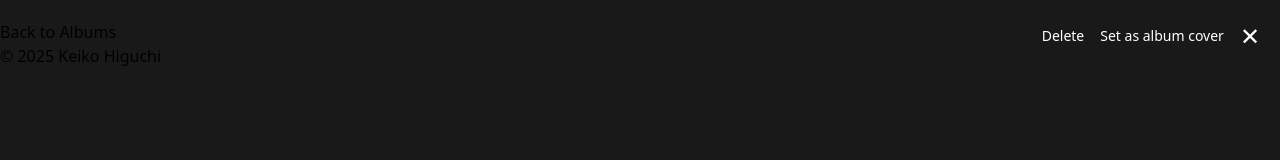
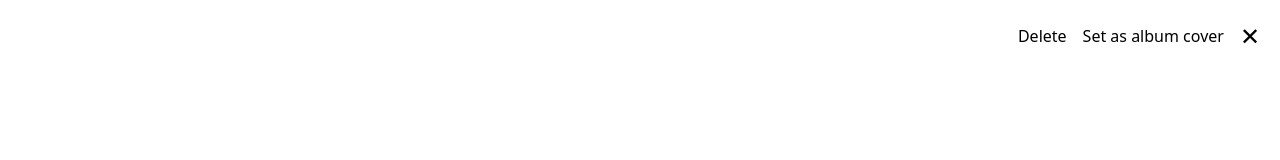
Before and after one commit to kkoisland/photo-showcase, a React (Vite) app: page /photos/p1 in a window 1280 px wide. Shown: the top 160 px of the page. Built offline with nearby package versions, Linux system fonts and the light colour scheme.

Commit message:
feat: refine UI for PhotoGrid and PhotoModal

```diff
--- a/src/PhotoGrid.tsx
+++ b/src/PhotoGrid.tsx
@@ -31,7 +31,7 @@ const PhotoGrid = () => {
 				{album ? album?.title : "Photos in Album"}
 			</h1>
 			{album?.sharedUrl && (
-				<div className="mb-2">
+				<div className="mb-4">
 					<span>Shared Link: </span>
 					<button
 						type="button"
--- a/src/PhotoModal.tsx
+++ b/src/PhotoModal.tsx
@@ -55,8 +55,8 @@ const PhotoModal = () => {
 	};
 
 	return (
-		<div className="fixed inset-0 bg-black/90 flex items-center justify-center z-50">
-			<div className="absolute top-5 right-5 flex items-center gap-4 text-white text-sm">
+		<div className="fixed inset-0 bg-white dark:bg-black/90 flex items-center justify-center z-50">
+			<div className="absolute top-5 right-5 flex items-center gap-4 text-black dark:text-white">
 				<span>
 					<button type="button" onClick={handleDelete}>
 						Delete
```
Also changed, not shown: 1 other file (tests, documents, lock files or other folders).
